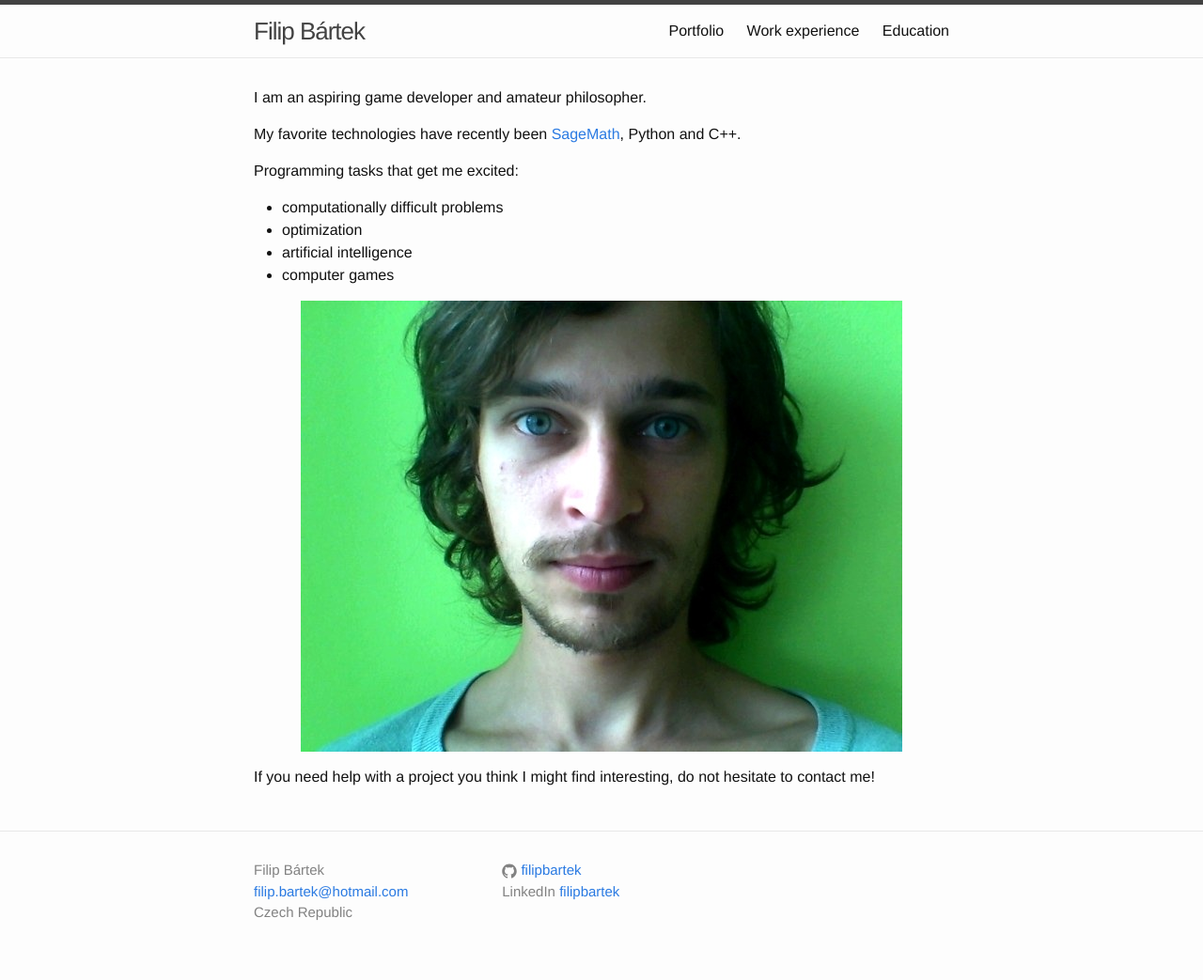
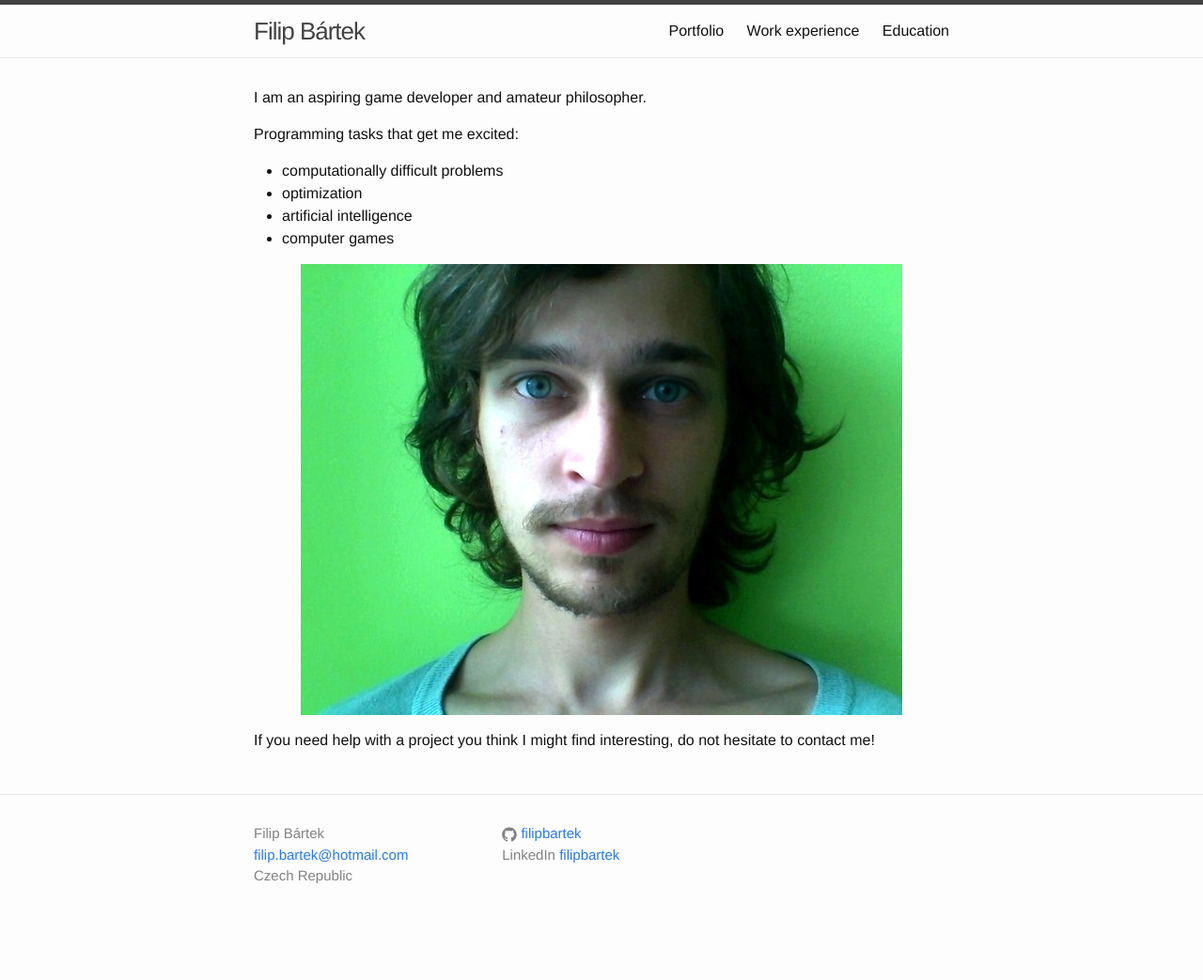
Before and after one commit to filipbartek/filipbartek.github.io, a Jekyll site: the page built from index.md, in a window 1280 px wide. Shown: the whole page at 94% size. Built offline with Jekyll 4.4.1, drawn with Linux system fonts in a browser that asks for light colours; after the commit the page ends 1004 px from its top, so only the background shows below that.

Commit message:
index: Remove favorite technologies

```diff
--- a/index.md
+++ b/index.md
@@ -3,8 +3,6 @@ layout: default
 ---
 
 I am an aspiring game developer and amateur philosopher.
-
-My favorite technologies have recently been [SageMath](http://www.sagemath.org/), Python and C++.
 
 Programming tasks that get me excited:
 
```
